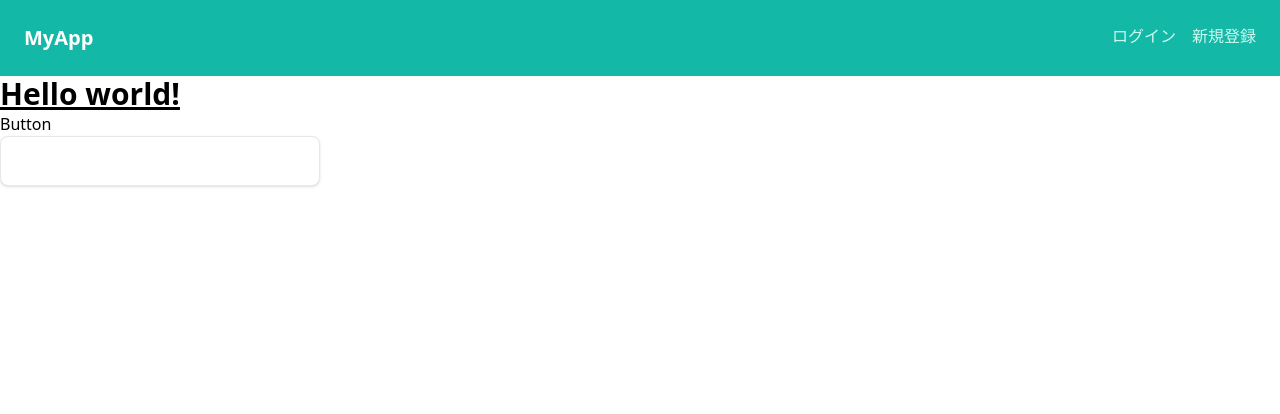
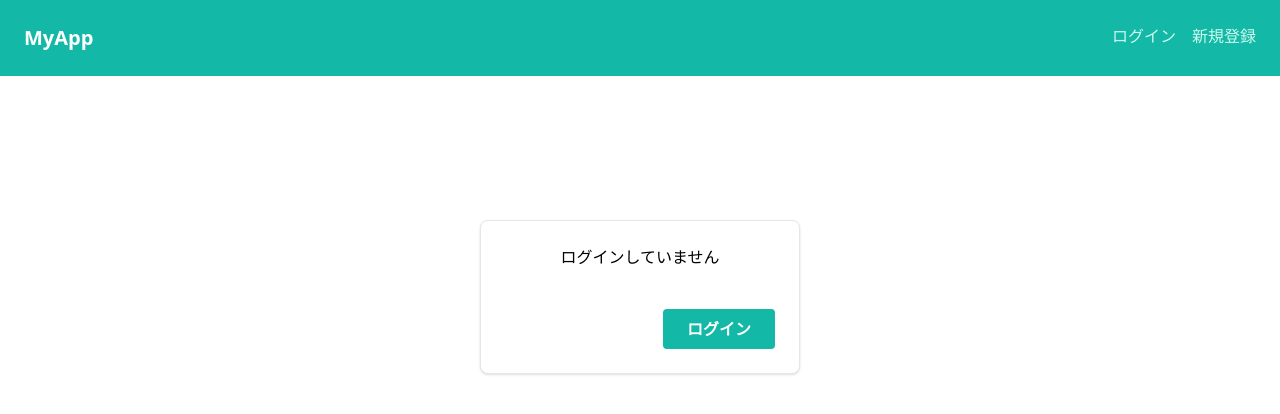
Before and after one commit to RikutoYamada/login-front-end, a Next.js app: page / in a window 1280 px wide. Shown: the top 414 px of the page. Built offline with nearby package versions, Linux system fonts and the light colour scheme.

Commit message:
Edit Button component

```diff
--- a/src/components/elements/Button/Button.jsx
+++ b/src/components/elements/Button/Button.jsx
@@ -1,19 +1,30 @@
-import clsx from 'clsx';
+import clsx from 'clsx'
+
+const variants = {
+  primary: 'bg-teal-500 hover:bg-teal-700 text-white',
+  inverse: 'bg-white text-blue-600',
+  danger: 'bg-red-600 text-white',
+};
+
+const sizes = {
+  sm: 'py-2 px-4 text-sm',
+  md: 'py-2 px-6 text-md',
+  lg: 'py-3 px-8 text-lg',
+};
 
 const Button = (
   {
+    className = '',
     type = 'button',
-      variant = 'accent',
+    variant = 'primary',
+    size = 'md',
     children
   }
 ) => {
   return (
     <button
-        type={type}
-        className={clsx(
-          'btn text-base-100',
-          `btn-${variant}`
-        )}
+      type = {type}
+      className={clsx('font-bold rounded', className, variants[variant], sizes[size])}
       >
       {children}
     </button>
--- a/src/pages/index.js
+++ b/src/pages/index.js
@@ -1,15 +1,22 @@
+import Link from 'next/link'
+
 import Button from '@/components/elements/Button/Button'
 import Card from '@/components/elements/Card/Card'
 
 const Home = () => {
   return (
-    <>
-      <h1 className="text-3xl font-bold underline">
-        Hello world!
-      </h1>
-      <Button>Button</Button>
-      <Card/>
-    </>
+    <div className='flex justify-center mt-36'>
+      <Card>
+        <div className='flex justify-center'>
+          <h1>ログインしていません</h1>
+        </div>
+        <div className='flex justify-end mt-10'>
+          <Link href='/signin' passHref>
+            <Button>ログイン</Button>
+          </Link>
+        </div>
+      </Card>
+    </div>
   )
 }
 
```
Lines whose indentation alone changed are shown as unchanged.
